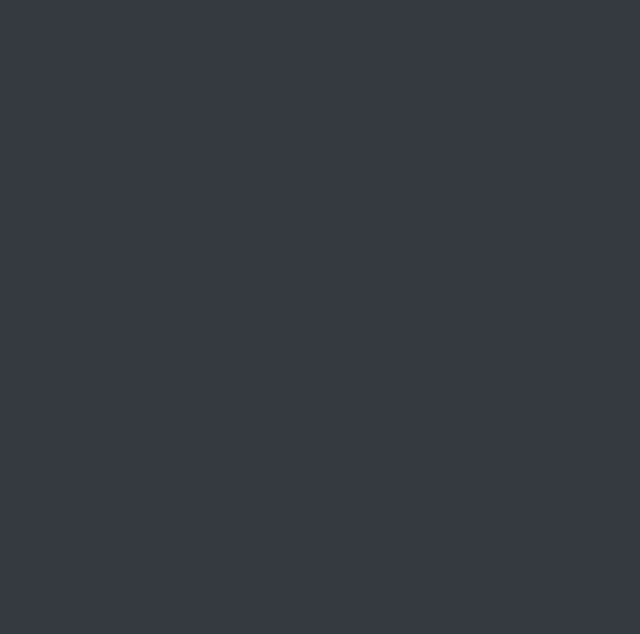
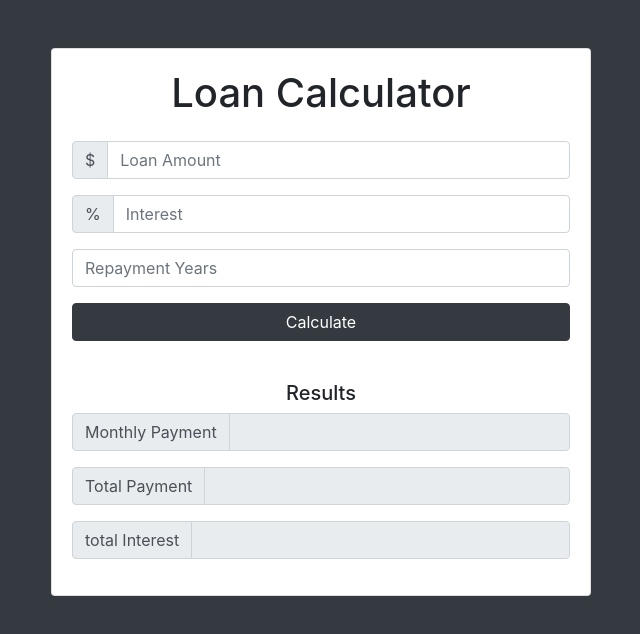
Before and after one commit to nderinicholus/loanCalculator, a plain HTML site: page index.html in a window 1280 px wide. Shown: the whole page, without its empty margins (319-959 px from the left). Drawn offline with nearby package versions, Linux system fonts and the light colour scheme.

Commit message:
Finished the index html markup. Mostly

```diff
--- a/index.html
+++ b/index.html
@@ -11,6 +11,84 @@
     <title>Loan Calculator</title>
   </head>
     <body class="bg-dark">
+      <div class="container">
+        <div class="row">
+          <div class="col-md-6 mx-auto">
+            <div class="card card-body text-center mt-5">
+              <h1 class="heading display-5 pb-3">Loan Calculator</h1>
+              <form id="loan-form">
+                <div class="form-group">
+                  <div class="input-group">
+                    <div class="input-group-prepend">
+                      <span class="input-group-text">$</span>
+                    </div>
+                    <input type="number" class="form-control" id="amount" placeholder="Loan Amount">
+                  </div>
+                </div>
+
+                <div class="form-group">
+                  <div class="input-group">
+                    <div class="input-group-prepend">
+                      <span class="input-group-text">%</span>
+                    </div>
+                    <input type="number" class="form-control" id="interest" placeholder="Interest">
+                  </div>
+                </div>
+
+                <div class="form-group">
+                  <input type="number" class="form-control" id="years" placeholder="Repayment Years">
+                </div>
+
+                <div class="form-group">
+                  <input type="submit" value="Calculate" class="btn btn-dark btn-block">
+                </div>
+
+              </form>
+
+              <!-- Loader Here  -->
+
+              <!-- <div id="loading">
+                <img src="img/loading.gif" alt="">
+              </div> -->
+
+              <!-- Results -->
+
+              <div id="results" class="pt-4">
+                <h5>Results</h5>
+
+                <div class="form-group">
+                  <div class="input-group">
+                    <div class="input-group-prepend">
+                      <span class="input-group-text">Monthly Payment</span>
+                    </div>
+                    <input type="number" class="form-control" id="monthly-payment" disabled>
+                  </div>
+                </div>
+
+                <div class="form-group">
+                  <div class="input-group">
+                    <div class="input-group-prepend">
+                      <span class="input-group-text">Total Payment</span>
+                    </div>
+                    <input type="number" class="form-control" id="total-payment" disabled>
+                  </div>
+                </div>
+
+                <div class="form-group">
+                  <div class="input-group">
+                    <div class="input-group-prepend">
+                      <span class="input-group-text">total Interest</span>
+                    </div>
+                    <input type="number" class="form-control" id="total-interest" disabled>
+                  </div>
+                </div>
+
+              </div>
+
+            </div>
+          </div>
+        </div>
+      </div>
 
 
 
@@ -24,5 +102,6 @@
     <script src="https://code.jquery.com/jquery-3.5.1.slim.min.js" integrity="sha384-DfXdz2htPH0lsSSs5nCTpuj/zy4C+OGpamoFVy38MVBnE+IbbVYUew+OrCXaRkfj" crossorigin="anonymous"></script>
     <script src="https://cdn.jsdelivr.net/npm/popper.js@1.16.0/dist/umd/popper.min.js" integrity="sha384-Q6E9RHvbIyZFJoft+2mJbHaEWldlvI9IOYy5n3zV9zzTtmI3UksdQRVvoxMfooAo" crossorigin="anonymous"></script>
     <script src="https://stackpath.bootstrapcdn.com/bootstrap/4.5.0/js/bootstrap.min.js" integrity="sha384-OgVRvuATP1z7JjHLkuOU7Xw704+h835Lr+6QL9UvYjZE3Ipu6Tp75j7Bh/kR0JKI" crossorigin="anonymous"></script>
+    <script src="app.js"></script>
   </body>
 </html>
```
